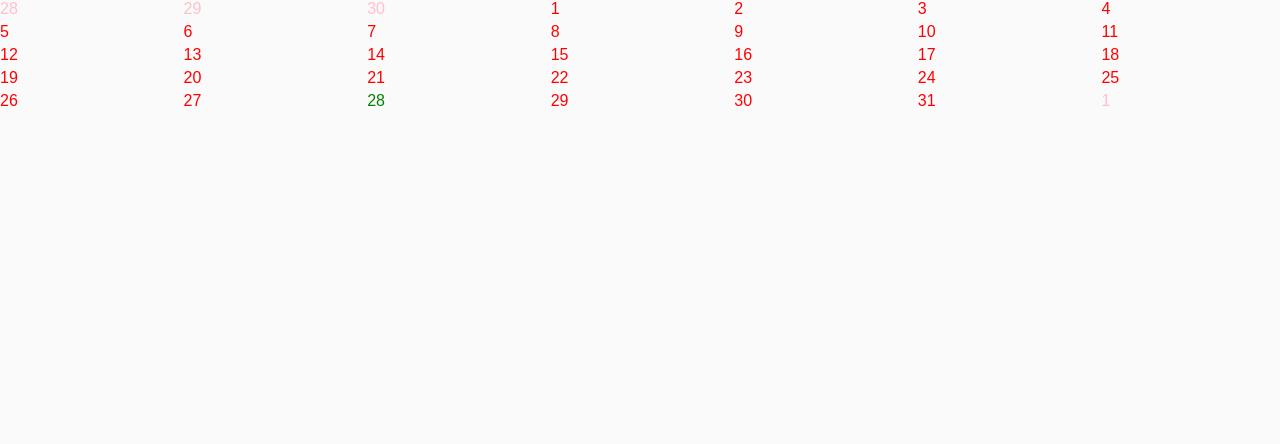
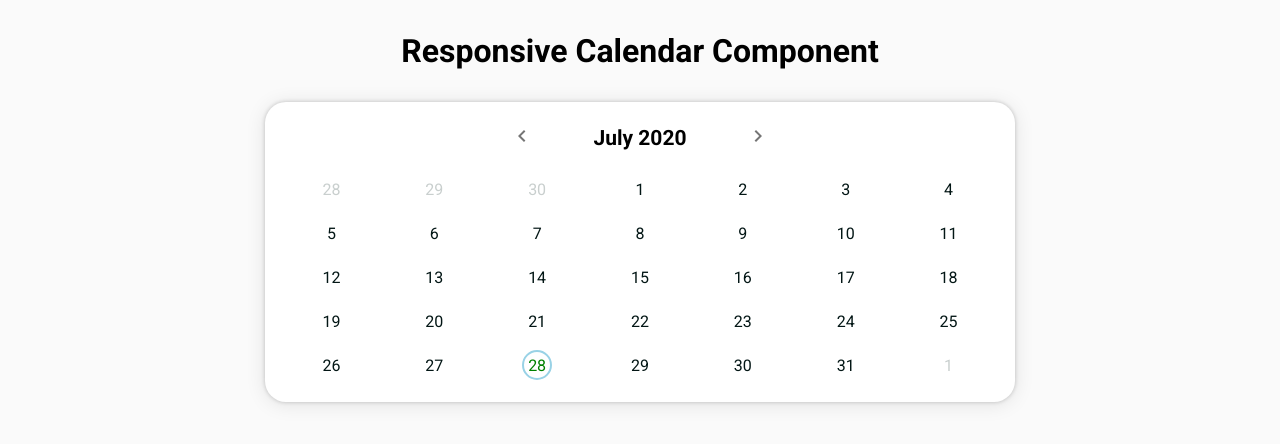
Before and after one commit to hariadiarief/active-personal-react-tanggalan, a React (Create React App) app: page / in a window 1280 px wide. Shown: the top 444 px of the page. Built offline with nearby package versions, Linux system fonts and the light colour scheme.

Commit message:
finishing

```diff
--- a/src/App.js
+++ b/src/App.js
@@ -3,8 +3,10 @@ import Calendar from './Components/Calendar'
 
 function App() {
 	return (
-		<div className='continer'>
-			<div className='card'>
+		<div className='container home'>
+			<h1>Responsive Calendar Component</h1>
+			<div></div>
+			<div className='card home__card'>
 				<Calendar onChange={(date) => alert(date)} />
 			</div>
 		</div>
--- a/src/Components/Calendar.js
+++ b/src/Components/Calendar.js
@@ -1,5 +1,8 @@
 import React, { Component } from 'react'
 import moment from 'moment'
+
+import { ReactComponent as IconArrowLeft } from '../Assets/Icons/keyboard_arrow_left.svg'
+import { ReactComponent as IconArrowRight } from '../Assets/Icons/keyboard_arrow_right.svg'
 
 export default class Calendar extends Component {
 	constructor(props) {
@@ -19,6 +22,9 @@ export default class Calendar extends Component {
 			(selectionDate && date.format('YYYY-MM-DD') === selectionDate.format('YYYY-MM-DD')) ||
 			defaultDate === date.format('YYYY-MM-DD')
 		) {
+			// if (date.format('YYYY-MM-DD') === today.format('YYYY-MM-DD')) {
+			// 	return 'calendar-dates--today-selected'
+			// }
 			return 'calendar-dates--selected'
 		}
 		if (date.format('YYYY-MM-DD') === today.format('YYYY-MM-DD')) {
@@ -32,23 +38,34 @@ export default class Calendar extends Component {
 	}
 
 	render() {
-		const { currentDate, today } = this.state
+		const { currentDate, today, selectionDate } = this.state
 		const { onChange = () => null } = this.props
 
 		return (
 			<div className='calendar'>
+				<div className='calendar-month'>
+					<button type='button' onClick={() => this.setState({ currentDate: currentDate.subtract(1, 'month') })}>
+						<IconArrowLeft />
+					</button>
+					<div>{currentDate.format('MMMM YYYY')}</div>
+					<button type='button' onClick={() => this.setState({ currentDate: currentDate.add(1, 'month') })}>
+						<IconArrowRight />
+					</button>
+				</div>
+
 				<div className='calendar-dates'>
 					{Array.apply(null, Array(35)).map((_, index) => {
 						const date = currentDate.clone().startOf('month').startOf('week').add(index, 'day')
 						return (
-							<div
-								key={index}
-								className={this.determineDateClass(date)}
-								onClick={() =>
-									this.setState({ selectionDate: date.clone() }, () => onChange(date.format('YYYY-MM-DD')))
-								}>
-								{date.format('D')}
-							</div>
+							<button type='button' key={index}>
+								<span
+									className={this.determineDateClass(date)}
+									onClick={() =>
+										this.setState({ selectionDate: date.clone() }, () => onChange(date.format('YYYY-MM-DD')))
+									}>
+									{date.format('D')}
+								</span>
+							</button>
 						)
 					})}
 				</div>
--- /dev/null
+++ b/src/Styles/Page/_home.scss
@@ -0,0 +1,16 @@
+.home {
+    display: flex;
+    flex-direction: column;
+    align-items: center;
+    padding-top: 32px;
+
+    >h1 {
+        margin-bottom: 32px;
+        text-align: center;
+    }
+
+    &__card {
+        max-width: 750px;
+        height: fit-content;
+    }
+}
--- a/src/Styles/base/_reset.scss
+++ b/src/Styles/base/_reset.scss
@@ -1,7 +1,9 @@
+@import url('https://fonts.googleapis.com/css2?family=Roboto:ital,wght@0,100;0,300;0,400;0,500;0,700;0,900;1,100;1,300;1,400;1,500;1,700;1,900&display=swap');
+
 * {
     box-sizing: border-box;
     margin: 0px;
-    font-family: "Poppins", sans-serif;
+    font-family: 'Roboto', sans-serif;
 }
 
 *:focus {
@@ -20,7 +22,6 @@ a {
 button {
     border: none;
     background-color: transparent;
-    cursor: pointer;
 }
 
 input {
--- a/src/Styles/components/_calendar.scss
+++ b/src/Styles/components/_calendar.scss
@@ -1,26 +1,74 @@
 .calendar {
     display: flex;
     flex-direction: column;
+    width: 100%;
+}
+
+.calendar-month {
+    display: flex;
+    align-items: center;
+    justify-content: center;
+    margin-bottom: 21px;
+
+    >div {
+        font-weight: 600;
+        font-size: 21px;
+        width: 200px;
+        text-align: center;
+    }
+
+    i {
+        cursor: pointer;
+        display: flex;
+        align-items: center;
+    }
 }
 
 .calendar-dates {
+    width: 100%;
     display: grid;
-    grid-template-columns: repeat(auto-fill, minmax(calc(14.28% - 25px), 1fr));
-    grid-gap: 5px;
+    grid-template-columns: repeat(auto-fill, minmax(calc(14.28% - 12px), 1fr));
+    grid-template-rows: repeat(5, 32px);
+    grid-gap: 12px;
+
+
+    >button {
+        margin: auto;
+
+        >span {
+            font-size: 16px;
+            cursor: pointer;
+            display: flex;
+            justify-content: center;
+            align-items: center;
+            width: 30px;
+            height: 30px;
+        }
+    }
 }
 
 .calendar-dates--focus {
-    color: red;
+    color: #031615;
 }
 
 .calendar-dates--infocus {
-    color: pink;
+    color: #C9CFCE;
 }
 
 .calendar-dates--today {
     color: green;
+    border-radius: 50%;
+    border: 2px solid #99D2E6;
 }
 
 .calendar-dates--selected {
-    color: brown;
+    background-color: #0A423F;
+    color: #ffffff;
+    border-radius: 50%;
 }
+
+.calendar-dates--today-selected {
+    background-color: #0A423F;
+    color: #ffffff;
+    border-radius: 50%;
+}
--- a/src/Styles/components/_card.scss
+++ b/src/Styles/components/_card.scss
@@ -0,0 +1,8 @@
+.card {
+    display: flex;
+    padding: 21px;
+    width: 100%;
+    background-color: #ffffff;
+    border-radius: 21px;
+    box-shadow: 0px 2px 20px rgba(0, 0, 0, 0.1), 0px 0px 4px rgba(0, 0, 0, 0.2);
+}
--- /dev/null
+++ b/src/Styles/components/_container.scss
@@ -0,0 +1,37 @@
+.container {
+    width: 100%;
+    padding-right: 15px;
+    padding-left: 15px;
+    margin-right: auto;
+    margin-left: auto;
+}
+
+@media (min-width: 576px) {
+    .container {
+        max-width: 540px;
+    }
+}
+
+@media (min-width: 768px) {
+    .container {
+        max-width: 720px;
+    }
+}
+
+@media (min-width: 992px) {
+    .container {
+        max-width: 960px;
+    }
+}
+
+@media (min-width: 1200px) {
+    .container {
+        max-width: 1140px;
+    }
+}
+
+@mixin pay-success--card {
+    background: #FFFFFF;
+    box-shadow: 0px 2px 20px rgba(0, 0, 0, 0.1), 0px 0px 4px rgba(0, 0, 0, 0.2);
+    border-radius: 20px;
+}
--- a/src/Styles/main.scss
+++ b/src/Styles/main.scss
@@ -8,3 +8,9 @@
 ===============================*/
 @import 'components/card';
 @import 'components/calendar';
+@import 'components/container';
+
+/*===============================
+            PAGE STYLE
+===============================*/
+@import 'page/home'
```
